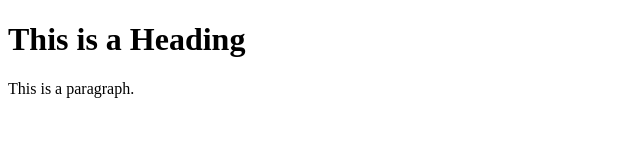
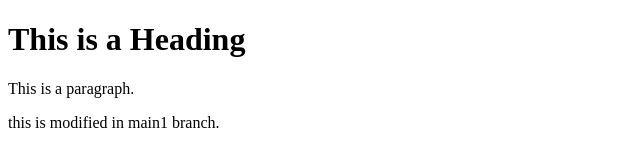
Before and after one commit to vickyberylsystems/training, a plain HTML site: page app/index.html in a window 1280 px wide. Shown: the whole page, without its empty margins (0-640 px from the left). Drawn offline with Linux system fonts and the light colour scheme.

Commit message:
change done in main1

```diff
--- a/app/index.html
+++ b/app/index.html
@@ -7,6 +7,7 @@
 
 <h1>This is a Heading</h1>
 <p>This is a paragraph.</p>
+<p>this is modified in main1 branch.</p>
 
 </body>
 </html>
```
